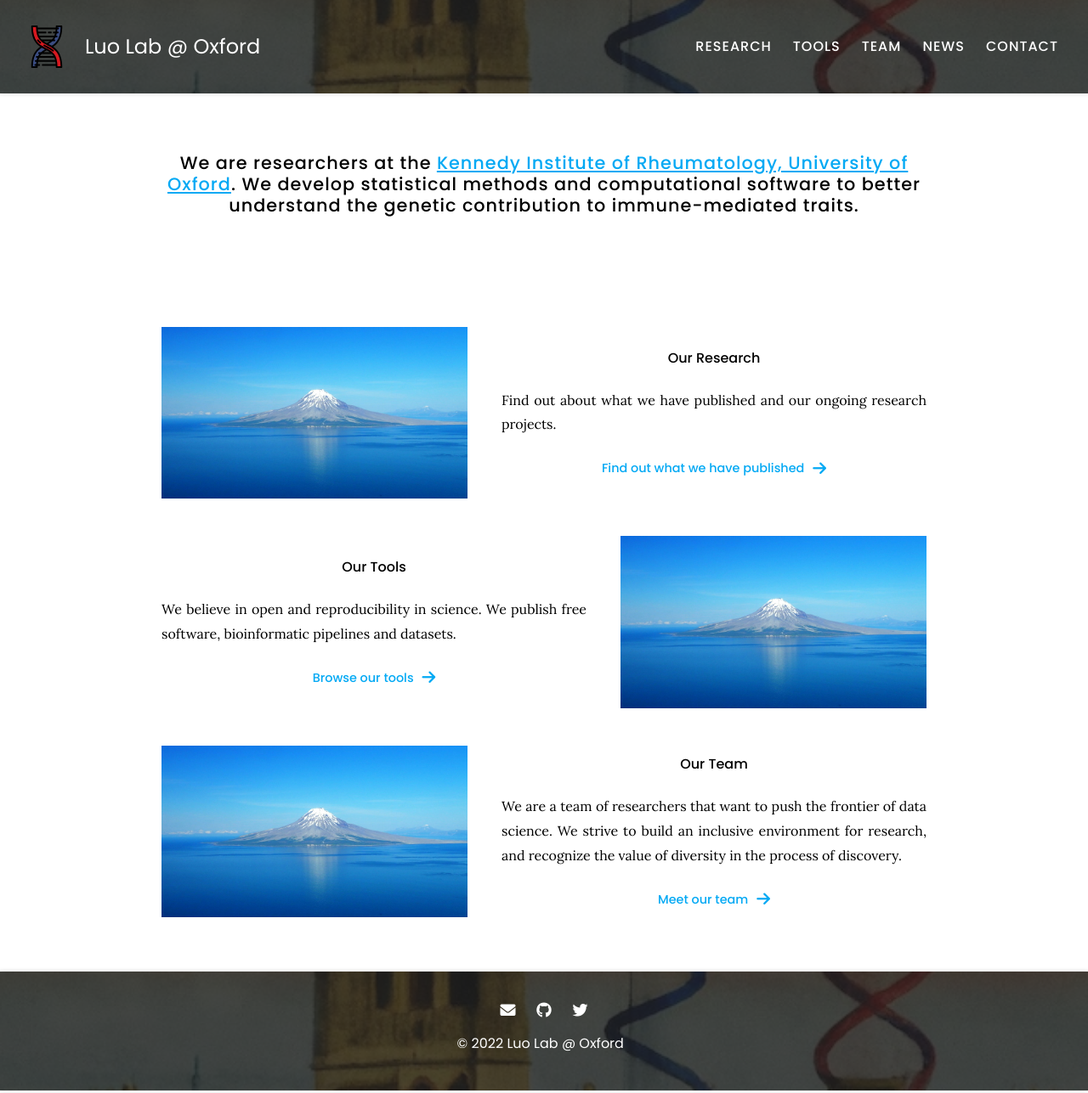
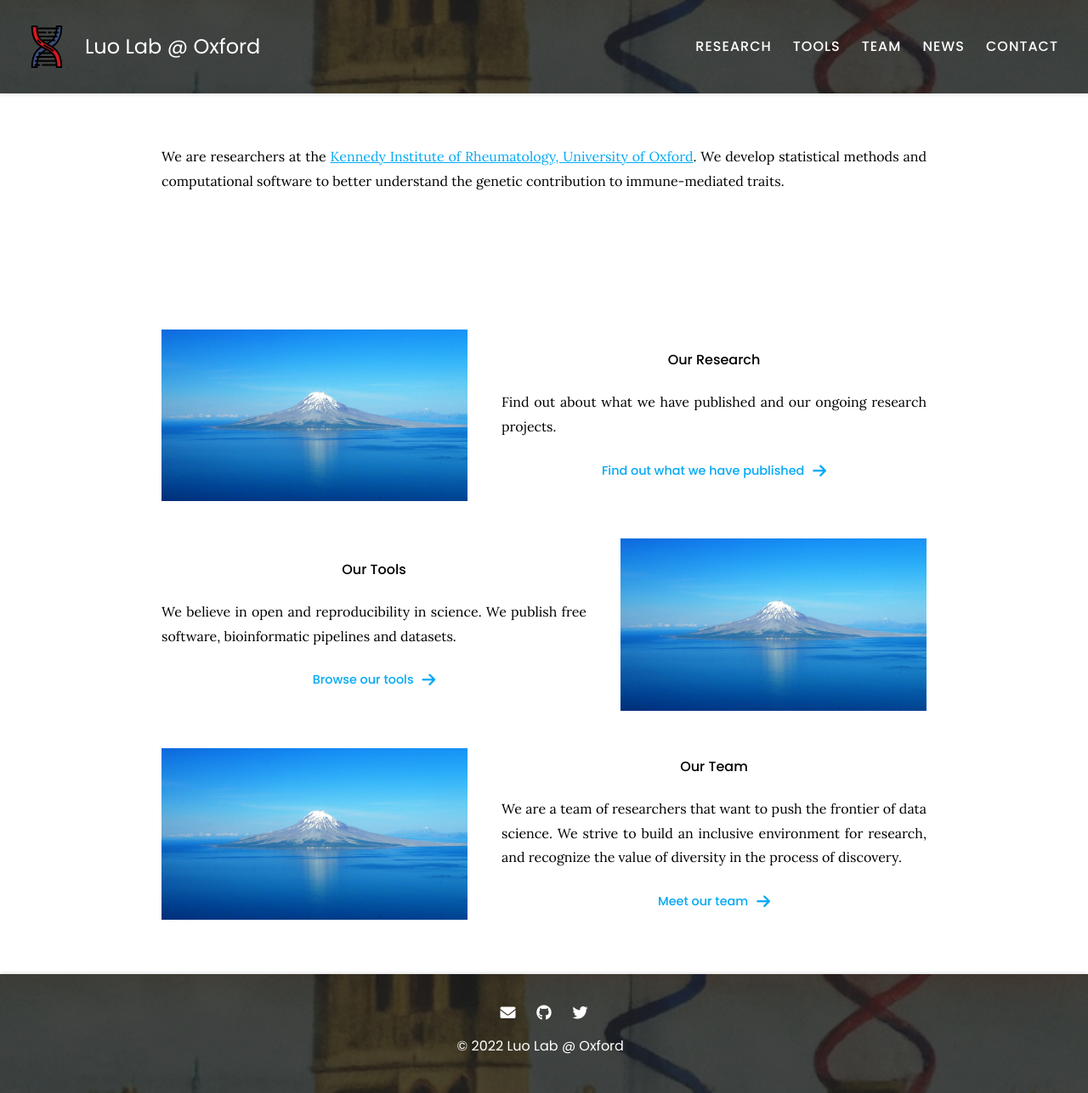
Before and after one commit to yang-luo-lab/yang-luo-lab.github.io, a Jekyll site: the page built from index.md, in a window 1280 px wide. Shown: the whole page at 85% size. Built offline with Jekyll 4.4.1, drawn with Linux system fonts in a browser that asks for light colours.

Commit message:
modify gaps

```diff
--- a/index.md
+++ b/index.md
@@ -2,9 +2,7 @@
 title: Home
 ---
 
-## We are researchers at the [Kennedy Institute of Rheumatology, University of Oxford](https://www.kennedy.ox.ac.uk/). We develop statistical methods and computational software to better understand the genetic contribution to immune-mediated traits.
-
-
+We are researchers at the [Kennedy Institute of Rheumatology, University of Oxford](https://www.kennedy.ox.ac.uk/). We develop statistical methods and computational software to better understand the genetic contribution to immune-mediated traits.
 {% include section.html full=true %}
 <!-- {% include banner.html image="images/Oxford_DNA.jpg" %} -->
 {% include section.html %}
```
